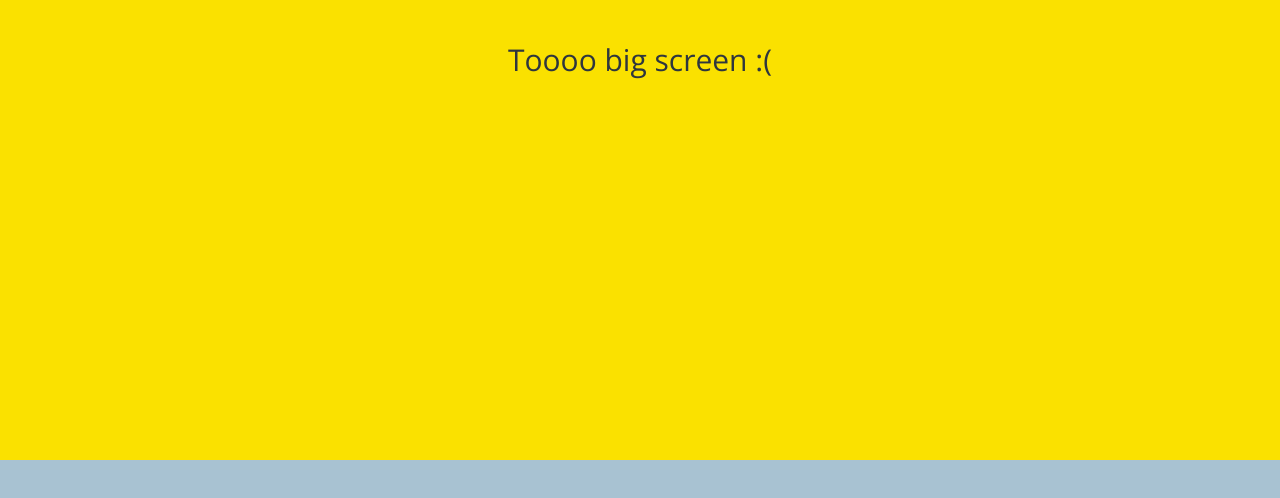
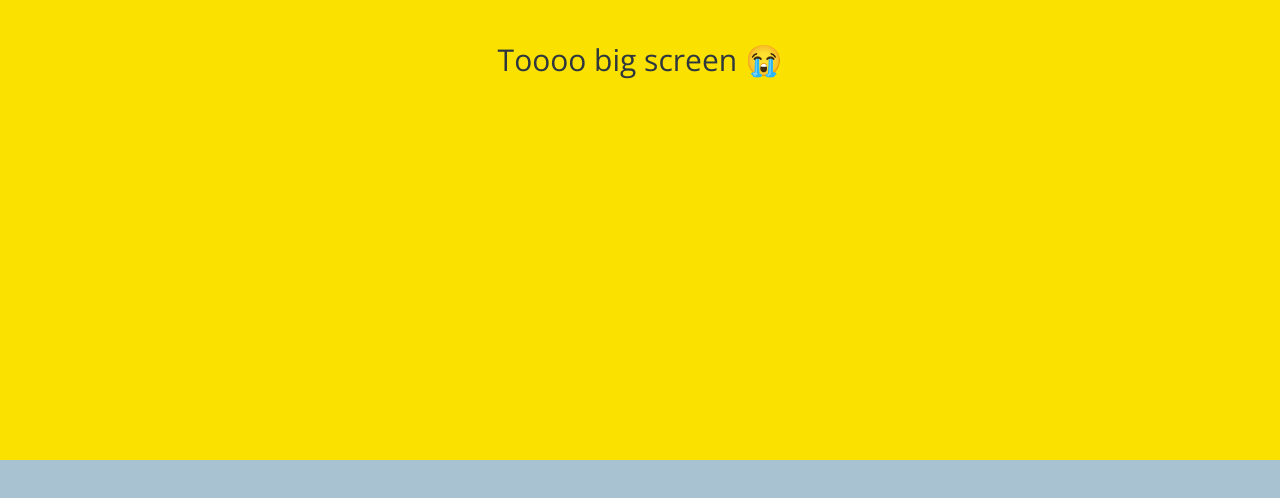
Before and after one commit to moonlomon/kokoaClone, a plain HTML site: page chat.html in a window 1280 px wide. Shown: the part 340-838 px from the top of the page. Drawn offline with nearby package versions, Linux system fonts and the light colour scheme.

Commit message:
change emoticon

```diff
--- a/chat.html
+++ b/chat.html
@@ -80,7 +80,7 @@
     </form>
 
     <div id="only-mobile">
-      <span>Toooo big screen :(</span>
+      <span>Toooo big screen 😭</span>
     </div>
 
     <script
```
Also changed, not shown: chats.html (+1 -1 lines), find.html (+1 -1 lines), friends.html (+1 -1 lines), index.html (+1 -1 lines), more.html (+1 -1 lines), settings.html (+1 -1 lines).
